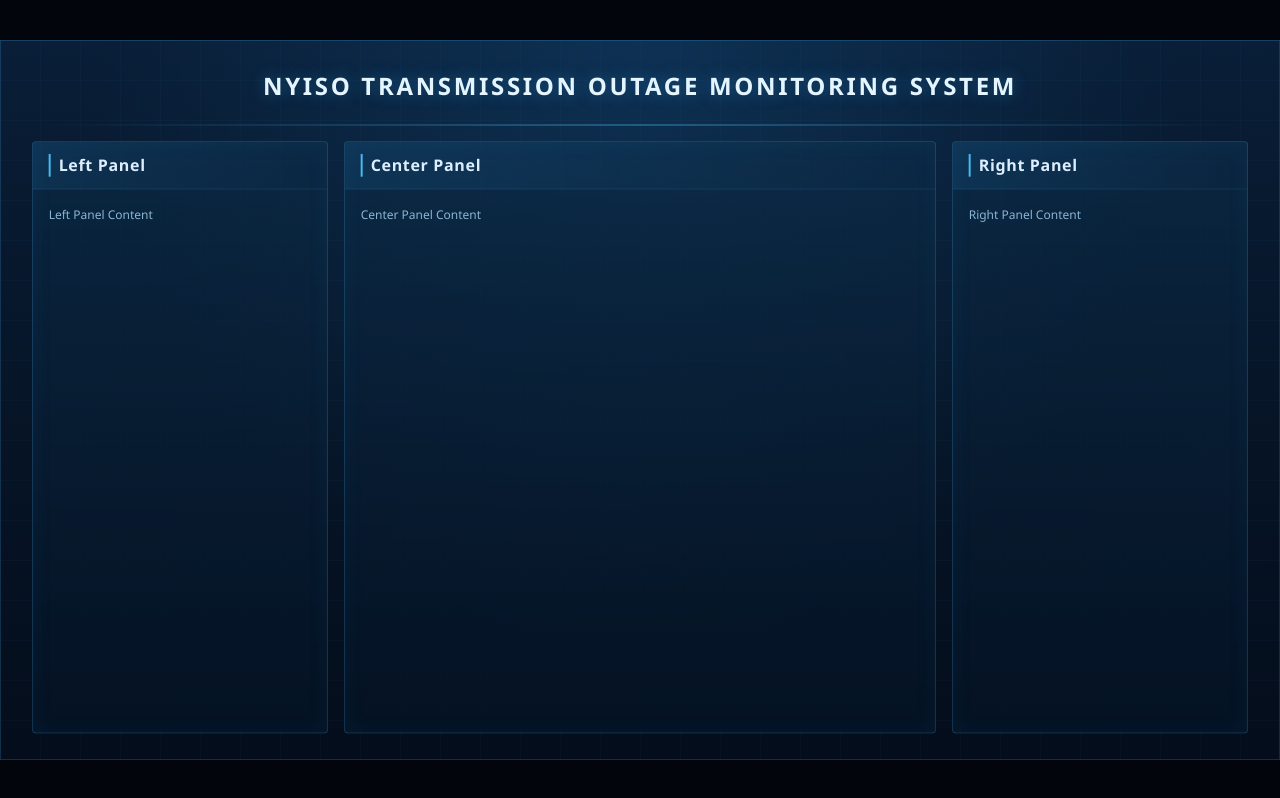
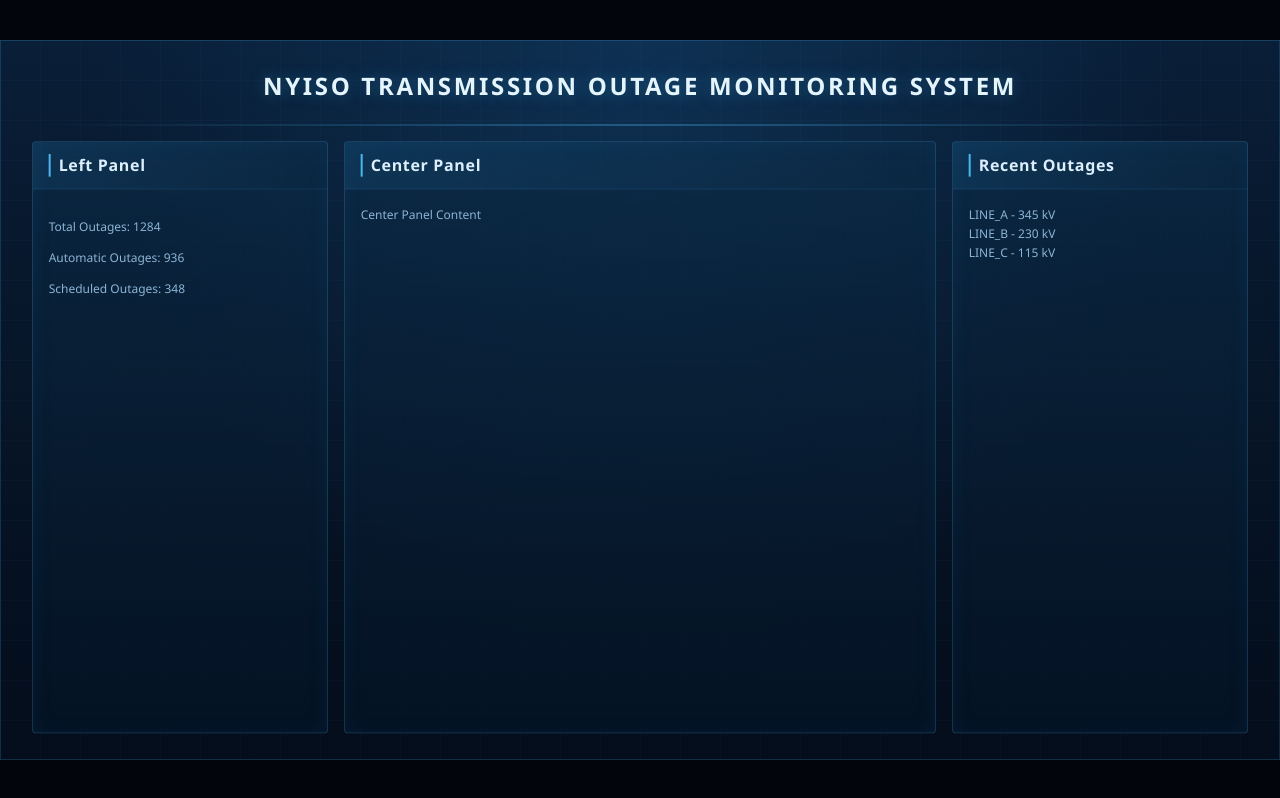
Before and after one commit to wfsmmh-spec/NYISO-Dashboard, a Vue app: page / in a window 1280 px wide. Built offline with nearby package versions, Linux system fonts and the light colour scheme.

Commit message:
feat: add dashboard mock data

```diff
--- a/src/components/layout/LeftPanel.vue
+++ b/src/components/layout/LeftPanel.vue
@@ -1,7 +1,12 @@
 <script setup>
 import PanelCard from '../common/PanelCard.vue'
+import { dashboardSummary } from '@/mock/dashboardMock.js'
 </script>
 
 <template>
-  <PanelCard title="Left Panel">Left Panel Content</PanelCard>
+  <PanelCard title="Left Panel">
+    <p>Total Outages: {{ dashboardSummary.totalOutages }}</p>
+    <p>Automatic Outages: {{ dashboardSummary.automaticOutages }}</p>
+    <p>Scheduled Outages: {{ dashboardSummary.scheduledOutages }}</p>
+  </PanelCard>
 </template>
--- a/src/components/layout/RightPanel.vue
+++ b/src/components/layout/RightPanel.vue
@@ -1,7 +1,12 @@
 <script setup>
 import PanelCard from '../common/PanelCard.vue'
+import { recentOutages } from '@/mock/dashboardMock.js'
 </script>
 
 <template>
-  <PanelCard title="Right Panel">Right Panel Content</PanelCard>
+  <PanelCard title="Recent Outages">
+    <div v-for="outage in recentOutages" :key="outage.id">
+      {{ outage.lineName }} - {{ outage.voltage }} kV
+    </div>
+  </PanelCard>
 </template>
--- /dev/null
+++ b/src/mock/dashboardMock.js
@@ -0,0 +1,24 @@
+// 仅用于前端开发阶段的 Mock 测试，不代表真实 NYISO 统计结果。
+export const dashboardSummary = {
+  totalOutages: 1284,
+  automaticOutages: 936,
+  scheduledOutages: 348,
+}
+
+export const recentOutages = [
+  {
+    id: 1,
+    lineName: 'LINE_A',
+    voltage: 345,
+  },
+  {
+    id: 2,
+    lineName: 'LINE_B',
+    voltage: 230,
+  },
+  {
+    id: 3,
+    lineName: 'LINE_C',
+    voltage: 115,
+  },
+]
```
